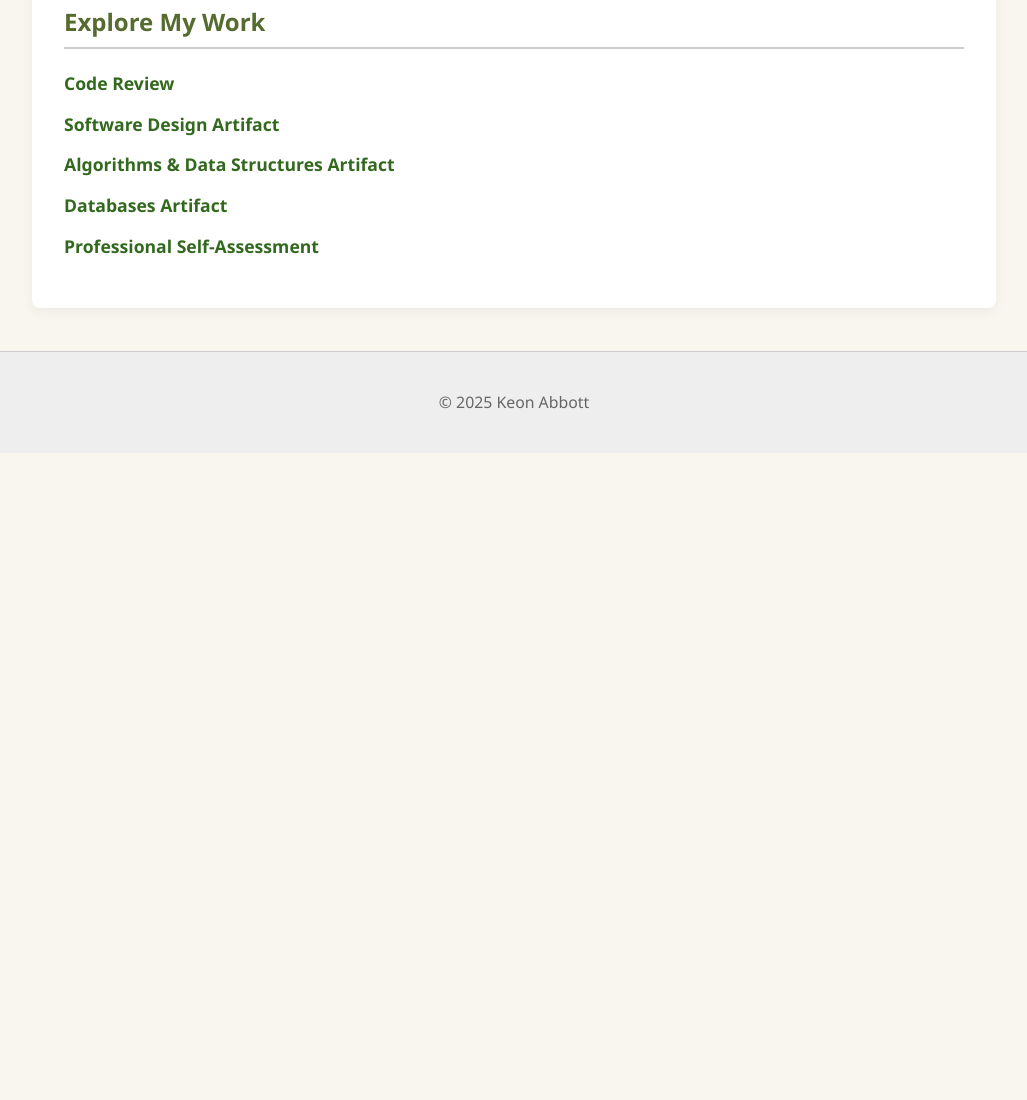
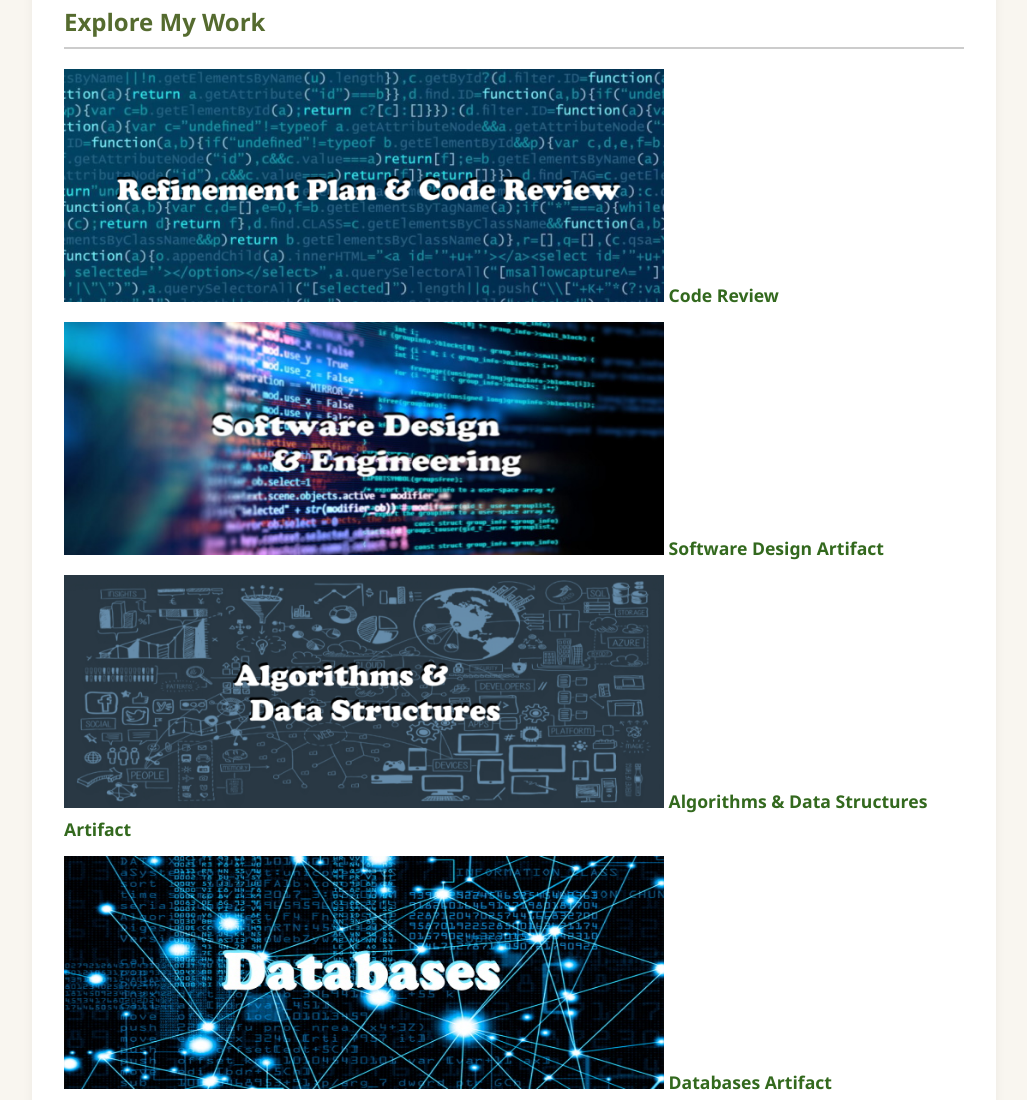
Before and after one commit to keonwithglasses/CS499-EPortfolio_KAbbott, a plain HTML site: page index.html in a window 1280 px wide. Shown: the part 782-1882 px from the top of the page, without its empty margins (126-1153 px from the left). Before the commit the page ends 1235 px from the top, so only its background shows below. Drawn offline with Linux system fonts and the light colour scheme.

Commit message:
updates and pictures

```diff
--- a/index.html
+++ b/index.html
@@ -1,23 +1,21 @@
 <!DOCTYPE html>
 <html lang="en">
 <head>
-    <meta charset="UTF-8" />
-    <meta name="viewport" content="width=device-width, initial-scale=1.0" />
+    <meta charset="UTF-8">
+    <meta name="viewport" content="width=device-width, initial-scale=1.0">
     <title>Keon Abbott | CS 499 ePortfolio</title>
-    <link rel="stylesheet" href="assets/style.css" />
+    <link rel="stylesheet" href="assets/style.css">
 </head>
 <body>
-
-    <!-- Contact + Last Commit Banner -->
-    <a href="mailto:keon.abbott@snhu.edu" title="Email Me">
-        <img src="https://img.shields.io/badge/Email-Keon_Abbott-green.svg?style=for-the-badge&logo=gmail" alt="Email Keon" />
-    </a>
-    <img src="https://img.shields.io/github/last-commit/keonwithglasses/CS499-EPortfolio_KAbbott?style=for-the-badge&logo=github" alt="Last Commit" />
-    </div>
-
     <header>
         <h1>Keon Abbott</h1>
         <p>CS 499 Capstone ePortfolio</p>
+        <div style="margin-top: 10px;">
+            <a href="mailto:keon.abbott@snhu.edu">
+                <img src="https://img.shields.io/badge/Email-Keon_Abbott-green.svg?style=for-the-badge&logo=gmail" alt="Email Keon" />
+            </a>
+            <img src="https://img.shields.io/github/last-commit/keonwithglasses/CS499-EPortfolio_KAbbott?style=for-the-badge&logo=github" alt="Last Commit" />
+        </div>
     </header>
 
     <main>
@@ -31,10 +29,30 @@
         <nav>
             <h2>Explore My Work</h2>
             <ul>
-                <li><a href="code-review/index.html">Code Review</a></li>
-                <li><a href="artifacts/software-design/index.html">Software Design Artifact</a></li>
-                <li><a href="artifacts/algorithms/index.html">Algorithms & Data Structures Artifact</a></li>
-                <li><a href="artifacts/databases/index.html">Databases Artifact</a></li>
+                <li>
+                    <a href="code-review/index.html">
+                        <img src="images/codereviewbanner.png" alt="Refinement Plan & Code Review" style="width:100%; max-width:600px;" />
+                        Code Review
+                    </a>
+                </li>
+                <li>
+                    <a href="artifacts/software-design/index.html">
+                        <img src="images/softwaredesign.jpg" alt="Software Design & Engineering" style="width:100%; max-width:600px;" />
+                        Software Design Artifact
+                    </a>
+                </li>
+                <li>
+                    <a href="artifacts/algorithms/index.html">
+                        <img src="images/algorithmsdatastructures.png" alt="Algorithms and Data Structures" style="width:100%; max-width:600px;" />
+                        Algorithms & Data Structures Artifact
+                    </a>
+                </li>
+                <li>
+                    <a href="artifacts/databases/index.html">
+                        <img src="images/databases.jpg" alt="Databases" style="width:100%; max-width:600px;" />
+                        Databases Artifact
+                    </a>
+                </li>
                 <li><a href="self-assessment/index.html">Professional Self-Assessment</a></li>
             </ul>
         </nav>
```
Also changed, not shown: images/algorithmsdatastructures.png (added), images/codereviewbanner.png (added), images/databases.jpg (added), images/softwaredesign.jpg (added).
